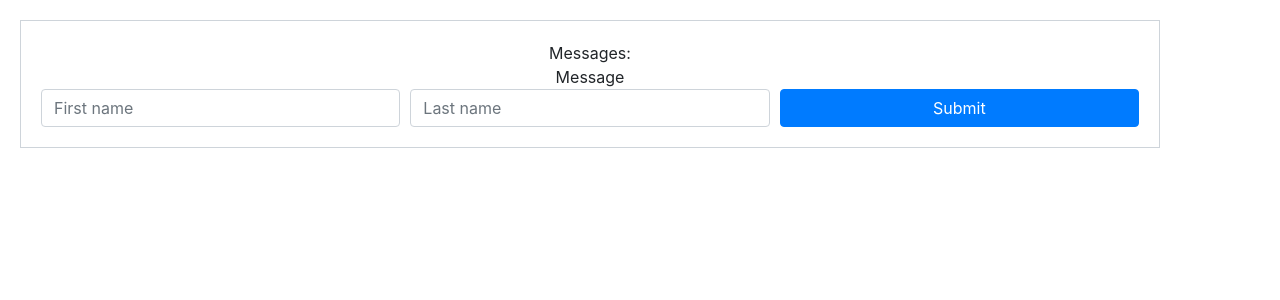
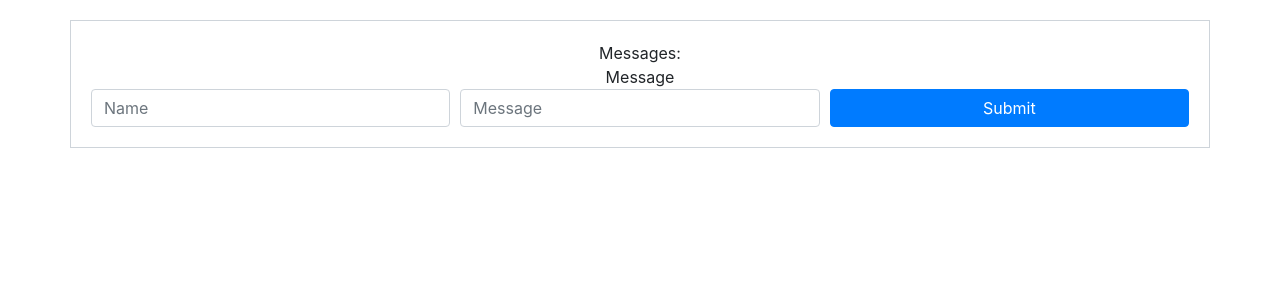
Before and after one commit to datamonkeys/tag_react_2020, a React (Create React App) app in the folder offline_chat/: page / in a window 1280 px wide. Shown: the top 300 px of the page. Built offline with nearby package versions, Linux system fonts and the light colour scheme.

Commit message:
offline_chat: Messages

```diff
--- a/offline_chat/src/App.css
+++ b/offline_chat/src/App.css
@@ -5,5 +5,5 @@
 .container {
   padding: 20px;
   border: 1px solid #ced4da;
-  margin: 20px;
+  margin: 20px auto;
 }
--- a/offline_chat/src/App.js
+++ b/offline_chat/src/App.js
@@ -9,13 +9,26 @@ import Messages from "./components/Messages";
 import Input from "./components/Input";
 
 class App extends React.Component {
-  state = {};
+  state = {
+    messages: []
+  };
+
+  messageToState = whereverVarName => {
+    console.log("app", whereverVarName);
+    const messages = this.state.messages;
+
+    messages.push(whereverVarName);
+
+    this.setState({
+      messages
+    });
+  };
 
   render() {
     return (
       <div className="App container">
         <Messages />
-        <Input />
+        <Input parentMsgToState={this.messageToState} />
       </div>
     );
   }
--- a/offline_chat/src/components/Input.js
+++ b/offline_chat/src/components/Input.js
@@ -1,22 +1,65 @@
 // React Imports
 import React from "react";
 
-function Input() {
+class Input extends React.Component {
+  state = {
+    inputName: "",
+    inputMessage: ""
+  };
+
+  handleInputName = event => {
+    const inputName = event.target.value;
+
+    this.setState({
+      inputName
+    });
+  };
+
+  handleInputMessage = event => {
+    const inputMessage = event.target.value;
+
+    this.setState({
+      inputMessage
+    });
+  };
+
+  handleSubmit = event => {
+    event.preventDefault();
+
+    const obj = {
+      name: this.state.inputName,
+      msg: this.state.inputMessage
+    };
+
+    console.log("obj", obj);
+
+    this.props.parentMsgToState(obj);
+  };
+
+  render() {
     return (
-    <form>
+      <form onSubmit={this.handleSubmit}>
         <div className="form-row">
           <div className="col">
             <input
               type="text"
               className="form-control"
-            placeholder="First name"
+              placeholder="Name"
+              onChange={this.handleInputName}
+              value={this.state.inputName}
             />
           </div>
           <div className="col">
-          <input type="text" className="form-control" placeholder="Last name" />
+            <input
+              type="text"
+              className="form-control"
+              placeholder="Message"
+              onChange={this.handleInputMessage}
+              value={this.state.inputMessage}
+            />
           </div>
           <div className="col">
-          <button type="submit" class="btn btn-primary  btn-block">
+            <button type="submit" className="btn btn-primary  btn-block">
               Submit
             </button>
           </div>
@@ -24,5 +67,6 @@ function Input() {
       </form>
     );
   }
+}
 
 export default Input;
```
Lines whose indentation alone changed are shown as unchanged.
